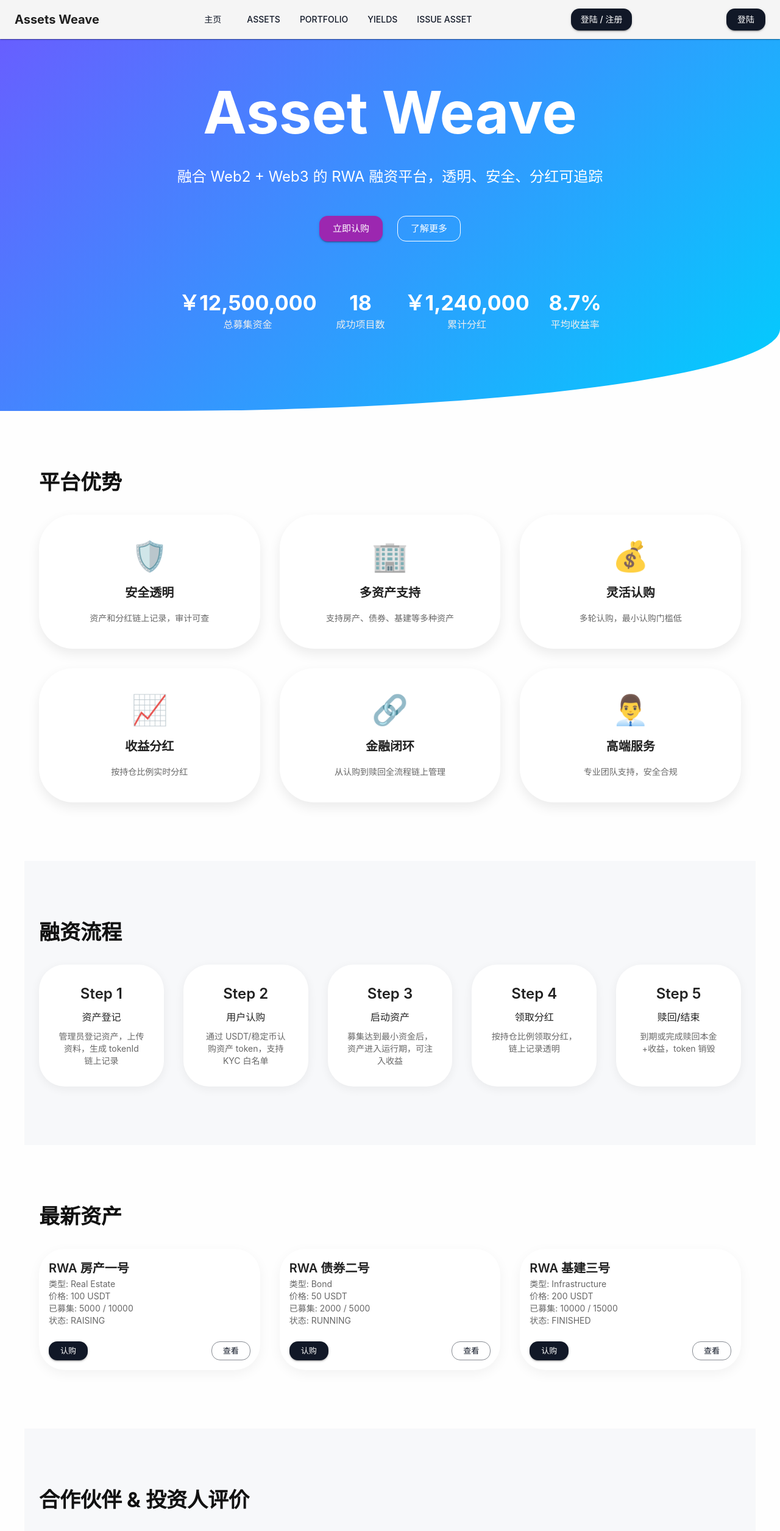
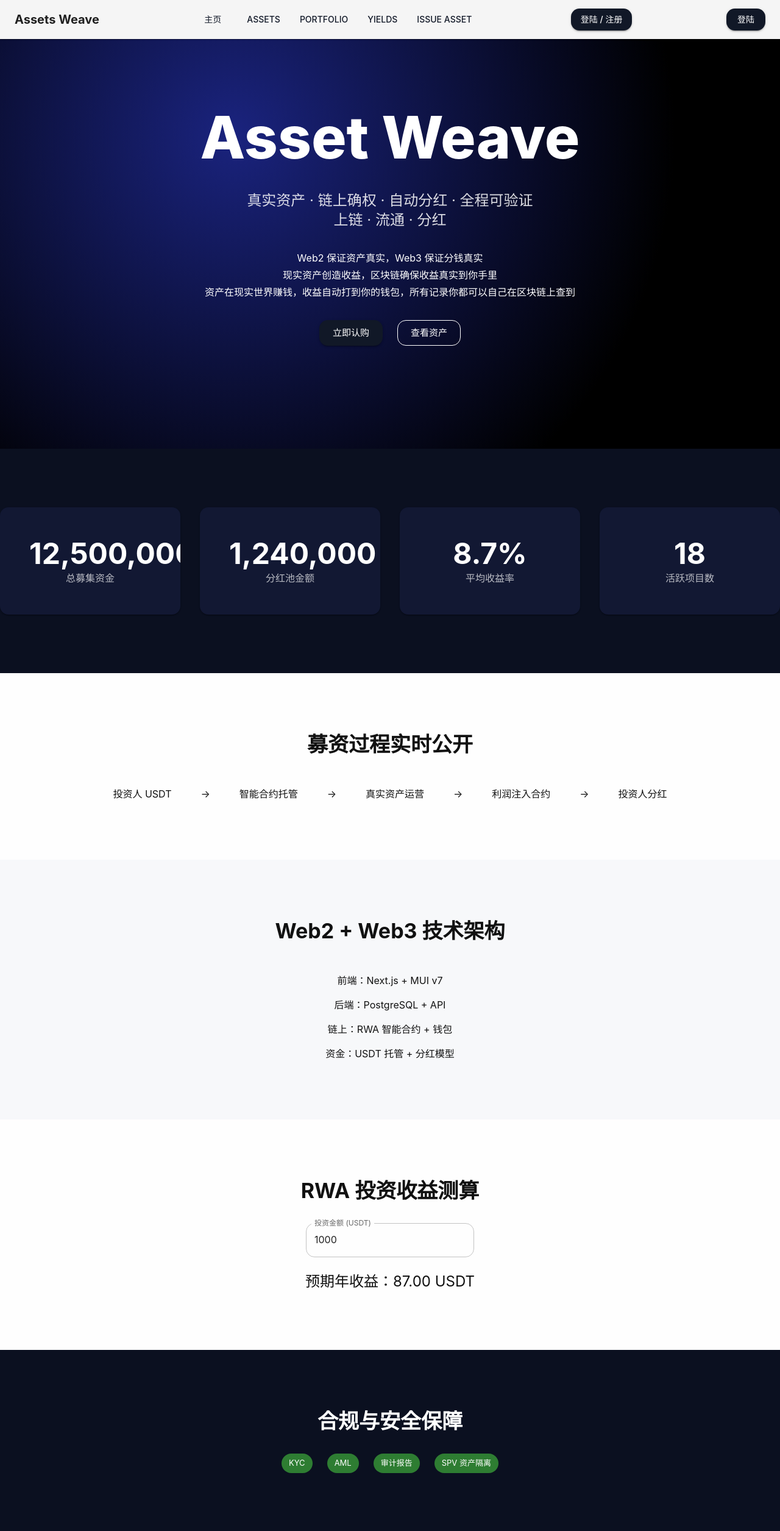
Before and after one commit to xixiaohui/AssetWeave, a Next.js app: page /home in a window 1280 px wide. Shown: the top 2511 px of the page at 61% size. Built offline with nearby package versions, Linux system fonts and the light colour scheme; no server answers; what @mui/material-nextjs would draw is missing.

Commit message:
home page

```diff
--- a/app/home/page.tsx
+++ b/app/home/page.tsx
@@ -16,12 +16,39 @@ import {
   Avatar,
 } from "@mui/material";
 import ExpandMoreIcon from "@mui/icons-material/ExpandMore";
-
+import CountUp from "react-countup"; // 需要安装 react-countup: npm i react-countup
+import HeroScreen from "@/components/home/HeroScreen";
+import OnChainStats from "@/components/home/OnChainStats";
+import FundFlow from "@/components/home/FundFlow";
+import Architecture from "@/components/home/Architecture";
+import ReturnBoard from "@/components/home/ReturnBoard";
+import Compliance from "@/components/home/Compliance";
 
 const assetsMock = [
-  { name: "RWA 房产一号", type: "Real Estate", price: 100, raised: 5000, max: 10000, status: "RAISING" },
-  { name: "RWA 债券二号", type: "Bond", price: 50, raised: 2000, max: 5000, status: "RUNNING" },
-  { name: "RWA 基建三号", type: "Infrastructure", price: 200, raised: 10000, max: 15000, status: "FINISHED" },
+  {
+    name: "RWA 房产一号",
+    type: "Real Estate",
+    price: 100,
+    raised: 5000,
+    max: 10000,
+    status: "RAISING",
+  },
+  {
+    name: "RWA 债券二号",
+    type: "Bond",
+    price: 50,
+    raised: 2000,
+    max: 5000,
+    status: "RUNNING",
+  },
+  {
+    name: "RWA 基建三号",
+    type: "Infrastructure",
+    price: 200,
+    raised: 10000,
+    max: 15000,
+    status: "FINISHED",
+  },
 ];
 
 const kpiData = [
@@ -32,60 +59,22 @@ const kpiData = [
 ];
 
 const partnerLogos = [
-  "https://picsum.photos/seed/1/80",
-  "https://picsum.photos/seed/2/80",
-  "https://picsum.photos/seed/3/80",
-  "https://picsum.photos/seed/4/80",
-  "https://picsum.photos/seed/5/80",
+  "https://picsum.photos/seed/201/80",
+  "https://picsum.photos/seed/301/80",
+  "https://picsum.photos/seed/400/80",
+  "https://picsum.photos/seed/507/80",
+  "https://picsum.photos/seed/608/80",
 ];
 
 export default function Home() {
   return (
     <Box sx={{ bgcolor: "#fefefe", color: "#111" }}>
-      {/* ===== Hero ===== */}
-      <Box
-        sx={{
-          py: 16,
-          textAlign: "center",
-          background: "linear-gradient(135deg, #6B5BFF, #00CFFD)",
-          color: "#fff",
-          borderRadius: "0 0 80% 0 / 0 0 20% 0",
-        }}
-      >
-        <Typography variant="h1" fontWeight={700} gutterBottom>
-          Asset Weave
-        </Typography>
-        <Typography variant="h5" sx={{ maxWidth: 700, mx: "auto", mb: 6 }}>
-          融合 Web2 + Web3 的 RWA 融资平台，透明、安全、分红可追踪
-        </Typography>
-        <Stack direction={{ xs: "column", sm: "row" }} spacing={3} justifyContent="center">
-          <Button variant="contained" color="secondary" size="large">
-            立即认购
-          </Button>
-          <Button variant="outlined" color="inherit" size="large">
-            了解更多
-          </Button>
-        </Stack>
-
-        {/* 数据亮点 */}
-        <Stack
-          direction={{ xs: "column", sm: "row" }}
-          spacing={4}
-          justifyContent="center"
-          sx={{ mt: 10 }}
-        >
-          {kpiData.map((k, i) => (
-            <Box key={i} sx={{ textAlign: "center" }}>
-              <Typography variant="h4" fontWeight={700}>
-                {k.value}
-              </Typography>
-              <Typography variant="subtitle1" color="grey.200">
-                {k.label}
-              </Typography>
-            </Box>
-          ))}
-        </Stack>
-      </Box>
+      <HeroScreen />
+      <OnChainStats />
+      <FundFlow />
+      <Architecture />
+      <ReturnBoard />
+      <Compliance />
 
       {/* ===== 平台优势 ===== */}
       <Container sx={{ py: 12 }}>
@@ -95,17 +84,33 @@ export default function Home() {
         <Box
           sx={{
             display: "grid",
-            gridTemplateColumns: { xs: "1fr", sm: "repeat(2,1fr)", md: "repeat(3,1fr)" },
+            gridTemplateColumns: {
+              xs: "1fr",
+              sm: "repeat(2,1fr)",
+              md: "repeat(3,1fr)",
+            },
             gap: 4,
             mt: 4,
           }}
         >
           {[
-            { title: "安全透明", desc: "资产和分红链上记录，审计可查", icon: "🛡️" },
-            { title: "多资产支持", desc: "支持房产、债券、基建等多种资产", icon: "🏢" },
+            {
+              title: "安全透明",
+              desc: "资产和分红链上记录，审计可查",
+              icon: "🛡️",
+            },
+            {
+              title: "多资产支持",
+              desc: "支持房产、债券、基建等多种资产",
+              icon: "🏢",
+            },
             { title: "灵活认购", desc: "多轮认购，最小认购门槛低", icon: "💰" },
             { title: "收益分红", desc: "按持仓比例实时分红", icon: "📈" },
-            { title: "金融闭环", desc: "从认购到赎回全流程链上管理", icon: "🔗" },
+            {
+              title: "金融闭环",
+              desc: "从认购到赎回全流程链上管理",
+              icon: "🔗",
+            },
             { title: "高端服务", desc: "专业团队支持，安全合规", icon: "👨‍💼" },
           ].map((f, i) => (
             <Card
@@ -133,22 +138,38 @@ export default function Home() {
       </Container>
 
       {/* ===== 融资流程 ===== */}
-      <Container sx={{ py: 12, bgcolor: "#f7f8fa" }}>
+      <Container sx={{ py: 12, bgcolor: "#f7f8fa" ,borderRadius:5}}>
         <Typography variant="h4" fontWeight={700} gutterBottom>
           融资流程
+        </Typography>
+        <Typography variant="subtitle1">
+          募集金额、认购比例、持仓分布，全部链上可查
         </Typography>
         <Box
           sx={{
             display: "grid",
-            gridTemplateColumns: { xs: "1fr", sm: "repeat(2,1fr)", md: "repeat(5,1fr)" },
+            gridTemplateColumns: {
+              xs: "1fr",
+              sm: "repeat(2,1fr)",
+              md: "repeat(5,1fr)",
+            },
             gap: 4,
             mt: 4,
           }}
         >
           {[
-            { step: "资产登记", desc: "管理员登记资产，上传资料，生成 tokenId 链上记录" },
-            { step: "用户认购", desc: "通过 USDT/稳定币认购资产 token，支持 KYC 白名单" },
-            { step: "启动资产", desc: "募集达到最小资金后，资产进入运行期，可注入收益" },
+            {
+              step: "资产登记",
+              desc: "管理员登记资产，上传资料，生成 tokenId 链上记录",
+            },
+            {
+              step: "用户认购",
+              desc: "通过 USDT/稳定币认购资产 token，支持 KYC 白名单",
+            },
+            {
+              step: "启动资产",
+              desc: "募集达到最小资金后，资产进入运行期，可注入收益",
+            },
             { step: "领取分红", desc: "按持仓比例领取分红，链上记录透明" },
             { step: "赎回/结束", desc: "到期或完成赎回本金+收益，token 销毁" },
           ].map((p, i) => (
@@ -185,7 +206,11 @@ export default function Home() {
         <Box
           sx={{
             display: "grid",
-            gridTemplateColumns: { xs: "1fr", sm: "repeat(2,1fr)", md: "repeat(3,1fr)" },
+            gridTemplateColumns: {
+              xs: "1fr",
+              sm: "repeat(2,1fr)",
+              md: "repeat(3,1fr)",
+            },
             gap: 4,
             mt: 4,
           }}
@@ -217,7 +242,9 @@ export default function Home() {
                   状态: {a.status}
                 </Typography>
               </CardContent>
-              <CardActions sx={{ justifyContent: "space-between", px: 2, pb: 2 }}>
+              <CardActions
+                sx={{ justifyContent: "space-between", px: 2, pb: 2 }}
+              >
                 <Button variant="contained" size="small">
                   认购
                 </Button>
@@ -231,41 +258,111 @@ export default function Home() {
       </Container>
 
       {/* ===== 合作伙伴 & 投资人评价 ===== */}
-      <Container sx={{ py: 12, bgcolor: "#f7f8fa" }}>
+      <Container sx={{ py: 12, bgcolor: "#f7f8fa" ,borderRadius:5}}>
         <Typography variant="h4" fontWeight={700} gutterBottom>
           合作伙伴 & 投资人评价
         </Typography>
-        <Stack direction="row" spacing={4} justifyContent="center" sx={{ flexWrap: "wrap", mt: 4 }}>
+        <Typography variant="subtitle1" color="text.secondary" sx={{ mt: 1 }}>
+          投资人无需依赖平台报表。所有权益、分红、持仓、销毁记录，均可通过区块链浏览器独立验证。
+        </Typography>
+        <Stack
+          direction="row"
+          spacing={4}
+          justifyContent="center"
+          sx={{ flexWrap: "wrap", mt: 4 }}
+        >
           {partnerLogos.map((url, i) => (
             <Avatar key={i} src={url} sx={{ width: 80, height: 80 }} />
           ))}
         </Stack>
         <Stack spacing={2} sx={{ mt: 6 }}>
           {[
-            { name: "张先生", content: "Asset Weave 平台安全透明，投资体验极佳。" },
+            {
+              name: "张先生",
+              content: "Asset Weave 平台安全透明，投资体验极佳。",
+            },
             { name: "李女士", content: "专业团队，分红准时，值得信赖。" },
           ].map((r, i) => (
-            <Card key={i} sx={{ p: 3, borderRadius: 3, boxShadow: "0 4px 12px rgba(0,0,0,0.06)" }}>
+            <Card
+              key={i}
+              sx={{
+                p: 3,
+                borderRadius: 3,
+                boxShadow: "0 4px 12px rgba(0,0,0,0.06)",
+              }}
+            >
               <Typography fontWeight={600}>{r.name}</Typography>
-              <Typography variant="body2" color="text.secondary">{r.content}</Typography>
+              <Typography variant="body2" color="text.secondary">
+                {r.content}
+              </Typography>
             </Card>
           ))}
         </Stack>
       </Container>
 
       {/* ===== FAQ ===== */}
-      <Container sx={{ py: 12 }}>
+      {/* ===== 投资与合规 FAQ（进阶） ===== */}
+      <Container sx={{ py: 12, }}>
         <Typography variant="h4" fontWeight={700} gutterBottom>
-          常见问题
+          投资与合规常见问题
         </Typography>
-        <Stack spacing={2} sx={{ mt: 4 }}>
+
+        <Typography color="text.secondary" sx={{ mb: 6, maxWidth: 900 }}>
+          我们理解投资人最关心的不是功能，而是：资金是否安全、资产是否真实、收益是否可信、退出是否顺畅。
+          以下问题，直击这些核心关切。
+        </Typography>
+
+        <Stack spacing={2}>
           {[
-            { q: "什么是 RWA？", a: "RWA 是真实世界资产，可以通过链上 Token 进行融资和分红。" },
-            { q: "如何认购资产？", a: "通过连接钱包或账户选择资产，按最小认购金额购买对应 Token。" },
-            { q: "分红什么时候到账？", a: "平台按比例注入收益，用户可实时领取分红。" },
-            { q: "钱包连接安全吗？", a: "使用标准 Web3 钱包，资产和资金链上透明可查。" },
+            {
+              q: "资产是否真实存在？如何验证？",
+              a: "所有 RWA 资产均经过线下尽调与法律文件备案，相关证明材料在 Web2 系统留存。同时资产映射为链上 tokenId，投资人与监管机构可交叉验证资产真实性。",
+            },
+            {
+              q: "我的资金是打给平台吗？是否会被挪用？",
+              a: "不会。认购资金直接进入智能合约地址，由合约逻辑托管。平台无法私自转移或挪用资金，所有流向可通过区块链浏览器实时查看。",
+            },
+            {
+              q: "分红是人工计算还是自动执行？",
+              a: "分红由智能合约按持仓比例自动计算。管理员仅负责注入收益，分配逻辑完全链上执行，不依赖人工操作。",
+            },
+            {
+              q: "如果平台停止运营，我的资产怎么办？",
+              a: "您的资产权益记录在区块链上，与平台服务器无关。即使平台离线，您仍可通过区块链浏览器或第三方工具验证持仓与领取分红。",
+            },
+            {
+              q: "如何确保项目方不会卷款跑路？",
+              a: "项目资金托管于智能合约，需达到最小募集额才能启动。项目运行期间，收益按周期注入，无法一次性提走资金。",
+            },
+            {
+              q: "认购后可以转让 Token 吗？",
+              a: "当前 RWA Token 为不可转让设计，确保合规与 KYC 管理，避免二级市场风险与监管问题。",
+            },
+            {
+              q: "如何退出投资？",
+              a: "资产到期后，投资人可通过赎回功能取回本金与累计收益，Token 将被销毁，链上记录完整可查。",
+            },
+            {
+              q: "是否需要 KYC？为什么？",
+              a: "是的。KYC 确保合规，防止非法资金进入，同时保护投资人与平台的法律安全。",
+            },
+            {
+              q: "收益率是否有保证？",
+              a: "RWA 投资属于真实资产投资，收益来源于真实经营或租金/利息收入，不承诺保本保收益，收益透明可追溯。",
+            },
+            {
+              q: "我如何独立验证所有数据，而不依赖平台页面？",
+              a: "所有募集金额、分红注入、持仓、销毁记录，均可通过区块链浏览器输入合约地址和 tokenId 独立验证。",
+            },
           ].map((faq, i) => (
-            <Accordion key={i} sx={{ borderRadius: 2, boxShadow: "0 2px 10px rgba(0,0,0,0.05)" }}>
+            <Accordion
+              key={i}
+              sx={{
+                borderRadius: 2,
+                boxShadow: "0 2px 10px rgba(0,0,0,0.05)",
+                "&:before": { display: "none" },
+              }}
+            >
               <AccordionSummary expandIcon={<ExpandMoreIcon />}>
                 <Typography fontWeight={600}>{faq.q}</Typography>
               </AccordionSummary>
@@ -278,7 +375,6 @@ export default function Home() {
       </Container>
 
       {/* ===== Footer ===== */}
-
     </Box>
   );
 }
--- /dev/null
+++ b/components/home/Architecture.tsx
@@ -0,0 +1,19 @@
+// components/home/Architecture.tsx
+import { Box, Typography, Stack } from "@mui/material";
+
+export default function Architecture() {
+  return (
+    <Box sx={{ py: 12, bgcolor: "#f7f8fa", textAlign: "center" }}>
+      <Typography variant="h4" fontWeight={700} mb={6}>
+        Web2 + Web3 技术架构
+      </Typography>
+
+      <Stack spacing={2}>
+        <Typography>前端：Next.js + MUI v7</Typography>
+        <Typography>后端：PostgreSQL + API</Typography>
+        <Typography>链上：RWA 智能合约 + 钱包</Typography>
+        <Typography>资金：USDT 托管 + 分红模型</Typography>
+      </Stack>
+    </Box>
+  );
+}
--- /dev/null
+++ b/components/home/Compliance.tsx
@@ -0,0 +1,19 @@
+// components/home/Compliance.tsx
+import { Box, Typography, Stack, Chip } from "@mui/material";
+
+export default function Compliance() {
+  return (
+    <Box sx={{ py: 12, bgcolor: "#0b1020", color: "#fff", textAlign: "center" }}>
+      <Typography variant="h4" fontWeight={700} mb={4}>
+        合规与安全保障
+      </Typography>
+
+      <Stack direction="row" spacing={3} justifyContent="center">
+        <Chip label="KYC" color="success" />
+        <Chip label="AML" color="success" />
+        <Chip label="审计报告" color="success" />
+        <Chip label="SPV 资产隔离" color="success" />
+      </Stack>
+    </Box>
+  );
+}
--- /dev/null
+++ b/components/home/FundFlow.tsx
@@ -0,0 +1,25 @@
+// components/home/FundFlow.tsx
+import { Box, Typography, Stack } from "@mui/material";
+
+export default function FundFlow() {
+  return (
+    <Box sx={{ py: 12, textAlign: "center" }}>
+      <Typography variant="h4" fontWeight={700} mb={6}>
+        募资过程实时公开
+
+      </Typography>
+
+      <Stack direction="row" justifyContent="center" spacing={6}>
+        <Typography>投资人 USDT</Typography>
+        <Typography>→</Typography>
+        <Typography>智能合约托管</Typography>
+        <Typography>→</Typography>
+        <Typography>真实资产运营</Typography>
+        <Typography>→</Typography>
+        <Typography>利润注入合约</Typography>
+        <Typography>→</Typography>
+        <Typography>投资人分红</Typography>
+      </Stack>
+    </Box>
+  );
+}
--- /dev/null
+++ b/components/home/HeroScreen.tsx
@@ -0,0 +1,51 @@
+// components/home/HeroScreen.tsx
+"use client";
+import { Box, Typography, Stack, Button } from "@mui/material";
+
+export default function HeroScreen() {
+  return (
+    <Box
+      sx={{
+        height: "92vh",
+        position: "relative",
+        color: "#fff",
+        background:
+          "radial-gradient(circle at 30% 30%, #1a237e, #000 70%)",
+        display: "flex",
+        alignItems: "center",
+        justifyContent: "center",
+        textAlign: "center",
+        overflow: "hidden",
+      }}
+    >
+      <Stack spacing={4} zIndex={2}>
+        <Typography variant="h1" fontWeight={800}>
+          Asset Weave
+        </Typography>
+
+        <Typography variant="h5" sx={{ opacity: 0.85 }}>
+          真实资产 · 链上确权 · 自动分红 · 全程可验证
+          <br />
+          上链 · 流通 · 分红
+        </Typography>
+        <Typography variant="subtitle1" color="white" sx={{ mt: 1 }}>
+
+          Web2 保证资产真实，Web3 保证分钱真实
+          <br/>
+          现实资产创造收益，区块链确保收益真实到你手里
+          <br />
+          资产在现实世界赚钱，收益自动打到你的钱包，所有记录你都可以自己在区块链上查到
+        </Typography>
+
+        <Stack direction="row" spacing={3} justifyContent="center">
+          <Button variant="contained" size="large">
+            立即认购
+          </Button>
+          <Button variant="outlined" size="large" color="inherit">
+            查看资产
+          </Button>
+        </Stack>
+      </Stack>
+    </Box>
+  );
+}
--- /dev/null
+++ b/components/home/OnChainStats.tsx
@@ -0,0 +1,38 @@
+// components/home/OnChainStats.tsx
+"use client";
+import { Box, Grid, Card, Typography } from "@mui/material";
+import CountUp from "react-countup";
+
+const stats = [
+  { label: "总募集资金", value: "12500000" ,suffix: "￥"},
+  { label: "分红池金额", value: "1240000" ,suffix: "￥"},
+  { label: "平均收益率", value: "8.7",suffix: "%",},
+  { label: "活跃项目数", value: "18" ,suffix: "",},
+];
+
+export default function OnChainStats() {
+  return (
+    <Box sx={{ py: 12, bgcolor: "#0b1020", color: "#fff" }}>
+      <Grid container spacing={4} justifyContent="center">
+        {stats.map((s, i) => (
+          <Grid key={i} size={{ xs: 12, md: 3 }}>
+            <Card sx={{ p: 6, textAlign: "center", bgcolor: "#121833",color: "#fff" }}>
+              <Typography variant="h3" fontWeight={700}>
+
+                <CountUp
+                  start={0}
+                  end={Number(s.value)}
+                  duration={2.5}
+                  separator=","
+                  decimals={s.suffix === "%" ? 1 : 0}
+                />
+                {s.suffix}
+              </Typography>
+              <Typography sx={{ opacity: 0.7 }}>{s.label}</Typography>
+            </Card>
+          </Grid>
+        ))}
+      </Grid>
+    </Box>
+  );
+}
--- /dev/null
+++ b/components/home/ReturnBoard.tsx
@@ -0,0 +1,29 @@
+// components/home/ReturnBoard.tsx
+"use client";
+import { Box, Typography, TextField, Stack } from "@mui/material";
+import { useState } from "react";
+
+export default function ReturnBoard() {
+  const [amount, setAmount] = useState(1000);
+  const profit = amount * 0.087;
+
+  return (
+    <Box sx={{ py: 12, textAlign: "center" }}>
+      <Typography variant="h4" fontWeight={700} mb={4}>
+        RWA 投资收益测算
+
+      </Typography>
+
+      <Stack spacing={3} alignItems="center">
+        <TextField
+          label="投资金额 (USDT)"
+          value={amount}
+          onChange={(e) => setAmount(Number(e.target.value))}
+        />
+        <Typography variant="h5">
+          预期年收益：{profit.toFixed(2)} USDT
+        </Typography>
+      </Stack>
+    </Box>
+  );
+}
```
Also changed, not shown: components/Footer.tsx (+37 -6 lines).
